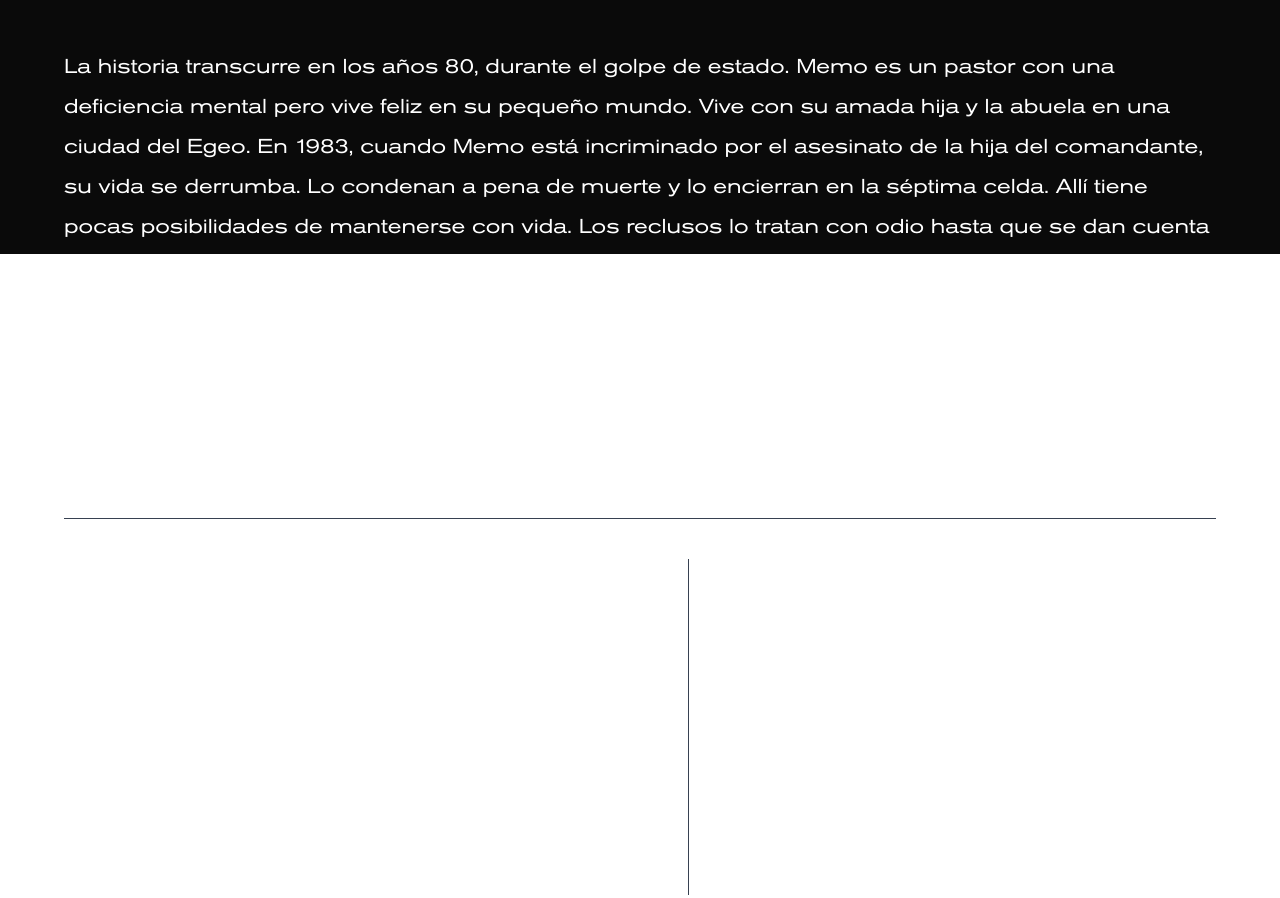
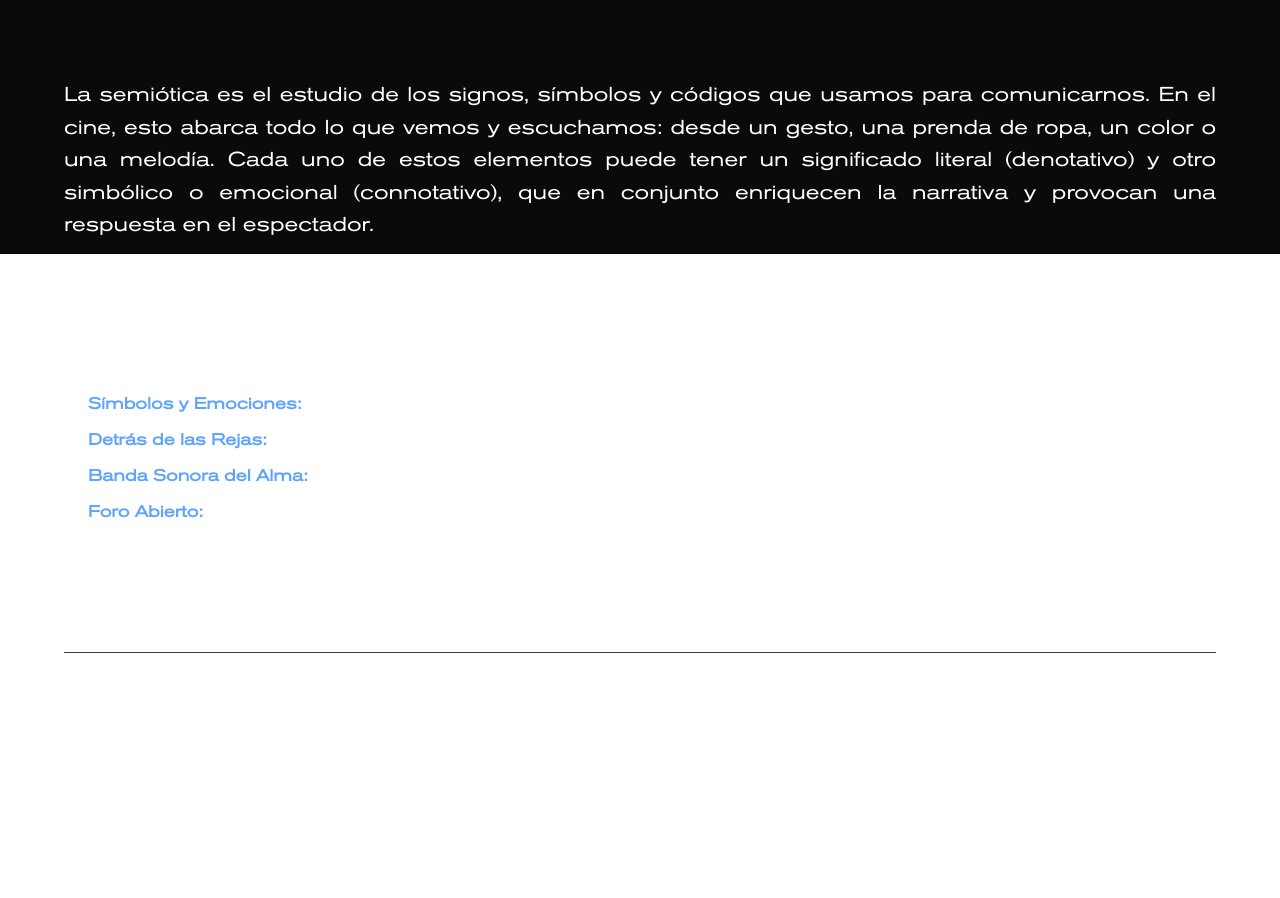
Before and after one commit to Stevenjr2810/Pagina-MilagroCelda7, an Astro site: page / in a window 1280 px wide. Shown: the part 546-1444 px from the top of the page. Built offline with nearby package versions, Linux system fonts and the light colour scheme; Astro itself is replaced by a stand-in of ours.

Commit message:
Se añadio descripcion de semiotica

```diff
--- a/src/pages/index.astro
+++ b/src/pages/index.astro
@@ -33,10 +33,47 @@ import Layout from "../layouts/Layout.astro";
 		</div>
 	</section>
 
+	<!-- Sección introductoria -->
+	<section class="px-10 py-20  text-white font-akzidenz" data-aos="fade-up">
+		<div class="max-w-6xl mx-auto space-y-8">
+			<p class="text-xl leading-relaxed text-justify">
+				La semiótica es el estudio de los signos, símbolos y códigos que usamos para comunicarnos. En el cine, esto abarca todo lo que vemos y escuchamos: desde un gesto, una prenda de ropa, un color o una melodía. Cada uno de estos elementos puede tener un significado literal (denotativo) y otro simbólico o emocional (connotativo), que en conjunto enriquecen la narrativa y provocan una respuesta en el espectador.
+			</p>
+			<p class="text-lg leading-relaxed text-justify">
+				En esta página analizaremos los principales recursos simbólicos presentes en la película <strong>"Milagro en la Celda 7"</strong> y cómo estos construyen sentido, emoción y reflexión. A lo largo de las secciones exploraremos diferentes dimensiones semióticas que componen esta conmovedora historia:
+			</p>
+			<nav>
+				<ul class="list-disc pl-6 space-y-3 text-base">
+					<li>
+						<a href="/simbolo" class="text-blue-400 hover:underline font-semibold">Símbolos y Emociones:</a>
+						<span>Exploración semiótica de los objetos, colores y gestos clave en la película.</span>
+					</li>
+					<li>
+						<a href="/carcel" class="text-blue-400 hover:underline font-semibold">Detrás de las Rejas:</a>
+						<span>Relato narrativo del proceso emocional de Memo en la prisión.</span>
+					</li>
+					<li>
+						<a href="/musica" class="text-blue-400 hover:underline font-semibold">Banda Sonora del Alma:</a>
+						<span>Análisis de cómo la música guía las emociones y significados.</span>
+					</li>
+					<li>
+						<a href="/foro" class="text-blue-400 hover:underline font-semibold">Foro Abierto:</a>
+						<span>Espacio participativo para compartir interpretaciones y emociones.</span>
+					</li>
+				</ul>
+			</nav>
+		</div>
+	</section>
+
 	<!-- Sección de sinopsis -->
-	<section class="px-10 py-12" data-aos="fade-up">
-		<div class="max-w-6xl mx-auto">
-			<p class="text-white text-xl leading-loose font-akzidenz">
+	<section class="px-10 py-12 " data-aos="fade-up">
+		<div class="max-w-6xl mx-auto border-t border-gray-700 pt-10">
+			<h2 class="text-white text-3xl text-left md:text-5xl font-bold mb-10" data-aos="fade-up">
+				Sinopsis
+			</h2>
+
+
+			<p class="text-white text-xl leading-loose font-akzidenz text-justify">
 				La historia transcurre en los años 80, durante el golpe de
 				estado. Memo es un pastor con una deficiencia mental pero vive
 				feliz en su pequeño mundo. Vive con su amada hija y la abuela en
@@ -53,6 +90,7 @@ import Layout from "../layouts/Layout.astro";
 			</p>
 		</div>
 	</section>
+
 	<!-- Sección de información -->
 	<section class="text-white px-10 py-16 font-akzidenz" data-aos="fade-up" data-aos-delay="300">
 		<div
```
